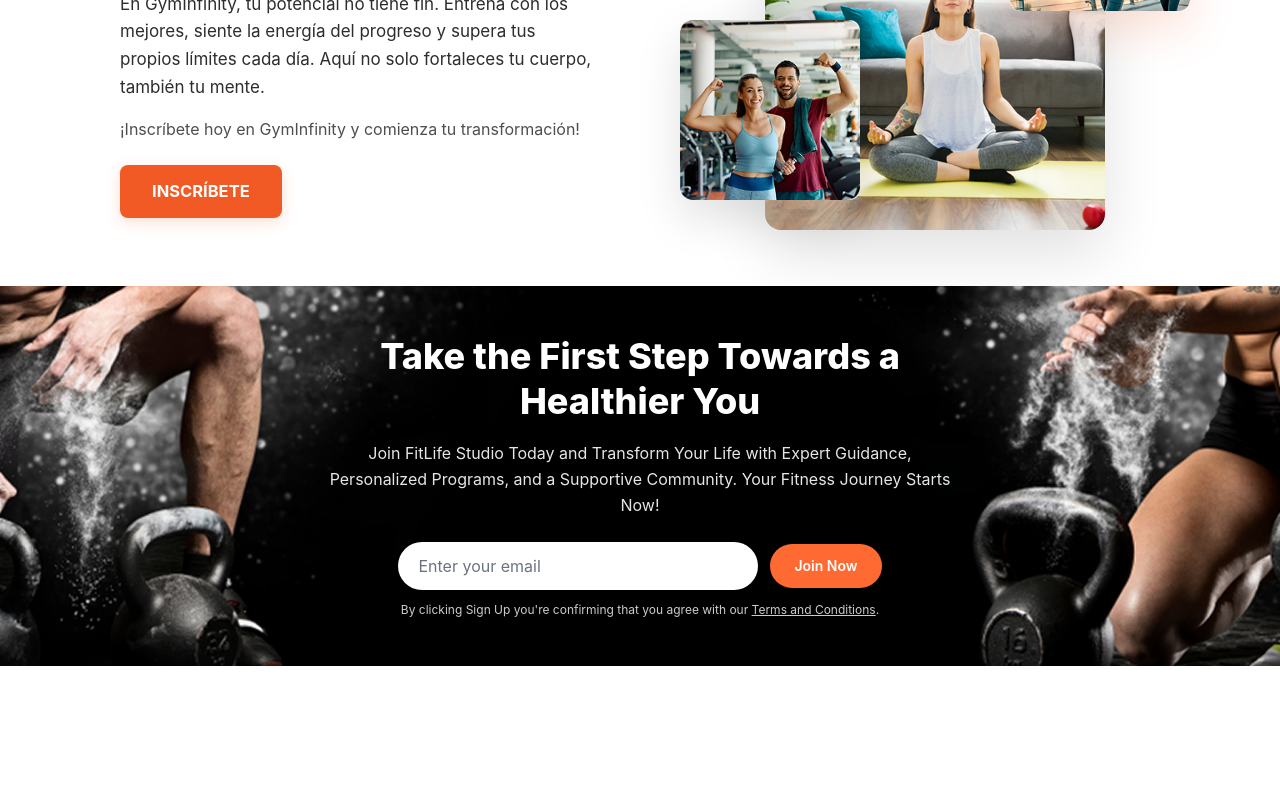
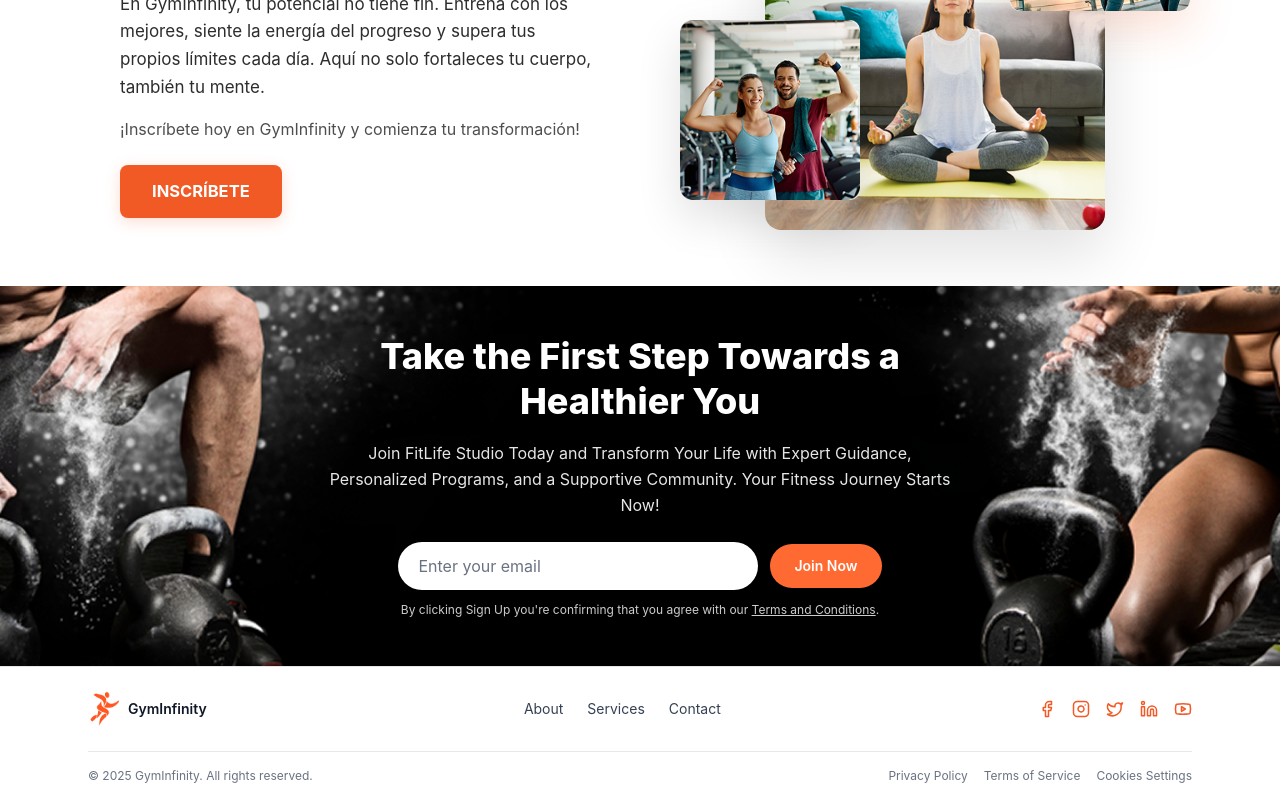
Before and after one commit to Vasibe/fromValidatorFront, a Next.js app: page / in a window 1280 px wide. Shown: the part 2781-3581 px from the top of the page. Before the commit the page ends 3447 px from the top, so only its background shows below. Built offline with nearby package versions, Linux system fonts and the light colour scheme.

Commit message:
V1-Creación del componente de footer

```diff
--- a/package.json
+++ b/package.json
@@ -10,6 +10,7 @@
   },
   "dependencies": {
     "framer-motion": "^12.23.24",
+    "lucide-react": "^0.553.0",
     "motion": "^12.23.24",
     "next": "16.0.3",
     "react": "19.2.0",
--- a/src/components/mainNavBar.tsx
+++ b/src/components/mainNavBar.tsx
@@ -2,7 +2,7 @@
 import React, { useState, useEffect } from "react";
 import { motion } from "framer-motion";
 import { MobileDrawer } from "./drawerNavBar";
-import Image from "next/image"; // ← Importar Image
+import Image from "next/image";
 
 interface LinkItem {
   nombre: string;
--- /dev/null
+++ b/src/sections/HomePage/components/FooterSection.tsx
@@ -0,0 +1,123 @@
+"use client";
+
+import React from "react";
+import Image from "next/image";
+
+
+import { Facebook, Instagram, Linkedin, Twitter, Youtube } from "lucide-react";
+
+type NavLink = {
+  label: string;
+  href: string;
+};
+
+type SocialLink = {
+  label: string;
+  href: string;
+  icon: React.ReactNode;
+};
+
+type FooterProps = {
+  brandName?: string;
+  year?: number | string;
+  mainLinks?: NavLink[];
+  legalLinks?: NavLink[];
+  socialLinks?: SocialLink[];
+};
+
+const FooterSection: React.FC<FooterProps> = ({
+  brandName = "GymInfinity",
+  year = new Date().getFullYear(),
+  mainLinks = [
+    { label: "About", href: "/about" },
+    { label: "Services", href: "/services" },
+    { label: "Contact", href: "/contact" },
+  ],
+  legalLinks = [
+    { label: "Privacy Policy", href: "/privacy" },
+    { label: "Terms of Service", href: "/terms" },
+    { label: "Cookies Settings", href: "/cookies" },
+  ],
+  socialLinks = [
+    { label: "Facebook", href: "/", icon: <Facebook size={18} /> },
+    { label: "Instagram", href: "/", icon: <Instagram size={18} /> },
+    { label: "X", href: "/", icon: <Twitter size={18} /> },
+    { label: "LinkedIn", href: "/", icon: <Linkedin size={18} /> },
+    { label: "YouTube", href: "/", icon: <Youtube size={18} /> },
+  ],
+}) => {
+  return (
+    <footer className="w-full border-t border-gray-200 bg-white">
+      <div className="max-w-6xl mx-auto px-4 sm:px-6">
+
+        {/* Top row */}
+        <div className="flex flex-col sm:flex-row items-center justify-between gap-6 py-6">
+
+          {/* Logo*/}
+          <div className="flex items-center gap-2">
+            <Image
+              src="/logoGym.png"
+              width={32}
+              height={32}
+              alt="Logo"
+              className="rounded-full"
+            />
+            <span className="text-sm font-semibold text-gray-900">
+              {brandName}
+            </span>
+          </div>
+
+          {/* Links principales */}
+          <nav className="flex items-center gap-6 text-sm text-gray-700">
+            {mainLinks.map((item) => (
+              <a
+                key={item.label}
+                href={item.href}
+                className="hover:text-[#F15A24] transition-colors"
+              >
+                {item.label}
+              </a>
+            ))}
+          </nav>
+
+          {/* Redes sociales con iconos */}
+          <div className="flex items-center gap-4 text-[#F15A24]">
+            {socialLinks.map((item) => (
+              <a
+                key={item.label}
+                href={item.href}
+                aria-label={item.label}
+                className="hover:opacity-80 transition-opacity"
+              >
+                {item.icon}
+              </a>
+            ))}
+          </div>
+        </div>
+
+        <div className="border-t border-gray-200" />
+
+        {/* Bottom */}
+        <div className="flex flex-col md:flex-row items-center justify-between gap-4 py-4">
+          <p className="text-xs text-gray-500">
+            © {year} {brandName}. All rights reserved.
+          </p>
+
+          <div className="flex flex-wrap items-center gap-4 text-xs text-gray-500">
+            {legalLinks.map((item) => (
+              <a
+                key={item.label}
+                href={item.href}
+                className="hover:text-[#F15A24] transition-colors"
+              >
+                {item.label}
+              </a>
+            ))}
+          </div>
+        </div>
+      </div>
+    </footer>
+  );
+};
+
+export default FooterSection;
--- a/src/sections/HomePage/homePageView.tsx
+++ b/src/sections/HomePage/homePageView.tsx
@@ -6,7 +6,8 @@ import BenefictsSection from "./components/BenefitsSection";
 import ServicePremiumSection from "./components/ServicePremiumSection";
 import UnlimitedFitnessSection from "./components/UnlimitedFitnessSection";
 import HeroSection from "./components/HeroSection";
-
+import FooterSection from "./components/FooterSection";
+import { Facebook, Instagram, Linkedin, Twitter, Youtube } from "lucide-react";
 
 export function HomePageView() {
   const links = [
@@ -24,6 +25,27 @@ const profileButton = { nombre: "Mi perfil", href: "/" };
       <ServicePremiumSection />
       <UnlimitedFitnessSection />
       <HeroSection />
+      <FooterSection
+        brandName="GymInfinity"
+        year={2025}
+        mainLinks={[
+          { label: "About", href: "/about" },
+          { label: "Services", href: "/services" },
+          { label: "Contact", href: "/contact" },
+        ]}
+        legalLinks={[
+          { label: "Privacy Policy", href: "/privacy" },
+          { label: "Terms of Service", href: "/terms" },
+          { label: "Cookies Settings", href: "/cookies" },
+        ]}
+        socialLinks={[
+          { label: "Facebook", href: "/", icon: <Facebook size={18} /> },
+          { label: "Instagram", href: "/", icon: <Instagram size={18} /> },
+          { label: "X", href: "#", icon: <Twitter size={18} /> },
+          { label: "LinkedIn", href: "/", icon: <Linkedin size={18} /> },
+          { label: "YouTube", href: "/", icon: <Youtube size={18} /> },
+        ]}
+      />
     </div>
   );
 }
```
Also changed, not shown: 1 other file (tests, documents, lock files or other folders). Lines whose indentation alone changed are shown as unchanged.
